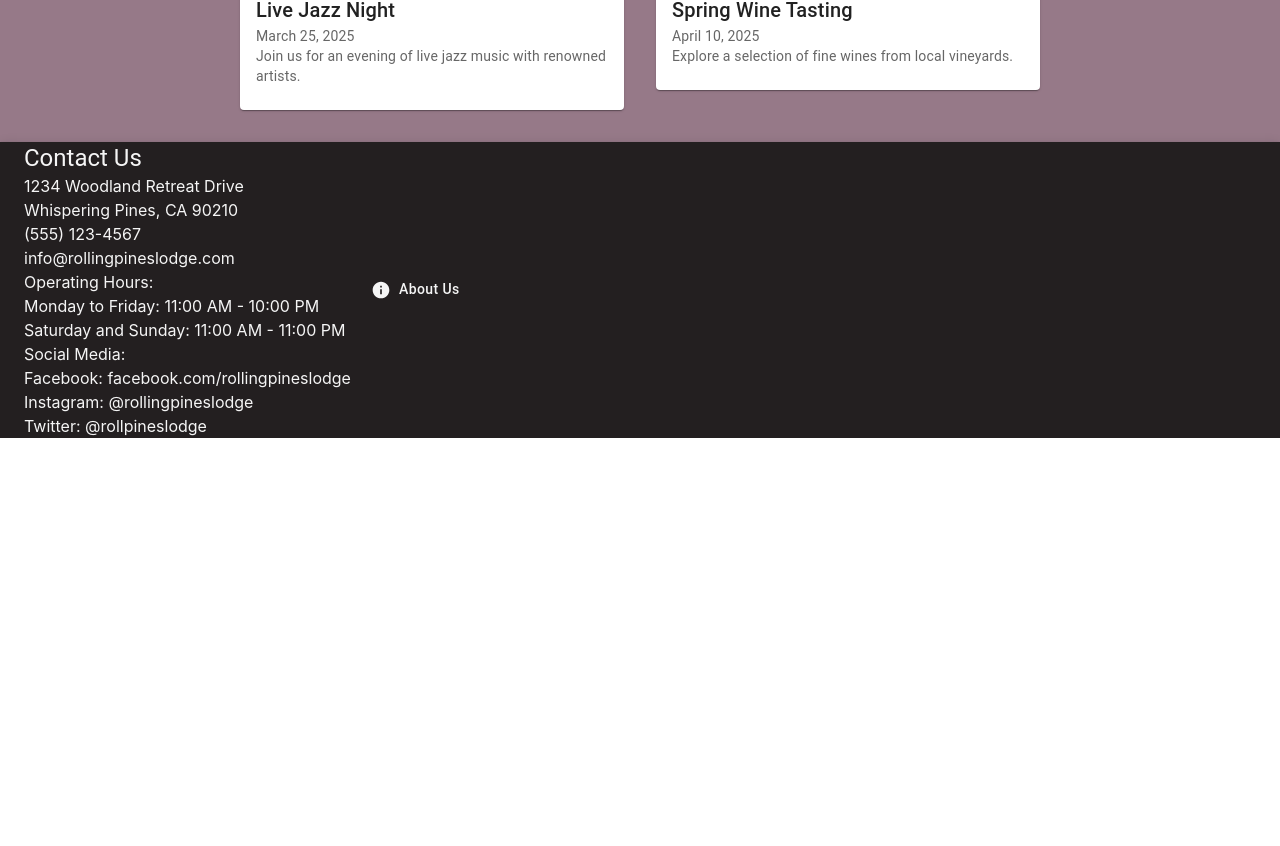
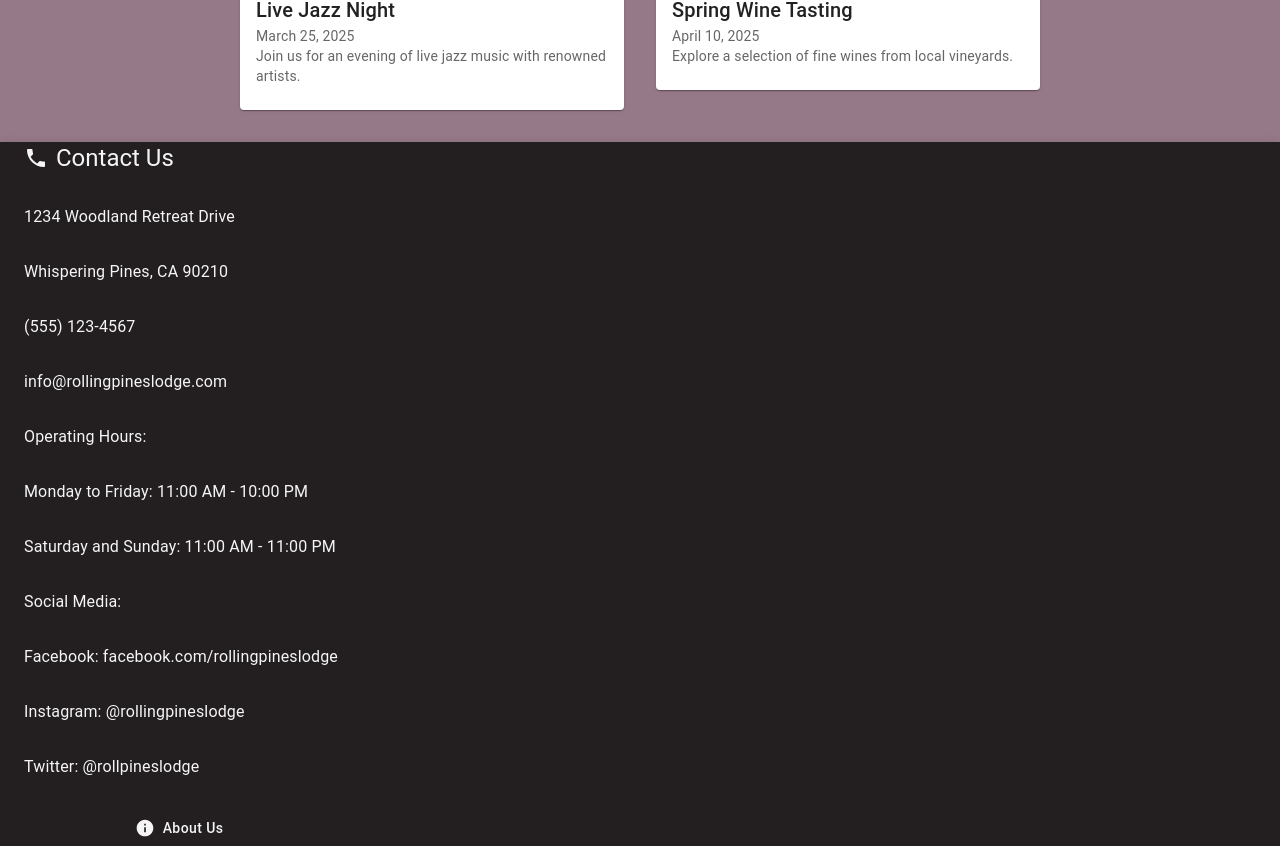
Before and after one commit to Harrison-Holt/rolling-pines-lodge, a React (Vite) app: page / in a window 1280 px wide. Shown: the part 1411-2257 px from the top of the page. Before the commit the page ends 1849 px from the top, so only its background shows below. Built offline with nearby package versions, Linux system fonts and the light colour scheme.

Commit message:
Initial Commit

```diff
--- a/src/frontend/home.jsx
+++ b/src/frontend/home.jsx
@@ -122,57 +122,49 @@ const featuredDishes = [
         <AppBar position="static" sx={{ backgroundColor: '#231F20' }}>
         <Toolbar sx={{ display: 'flex', justifyContent: 'space-between', alignItems: 'center' }}>
           {/* Right Section: Navigation Links and Button */}
-          <Box sx={{ display: 'flex', alignItems: 'center', gap: 2 }}>
-            <Box startIcon={<PhoneIcon />} href="#" sx={{ display: 'flex', flexDirection: 'column', justifyContent: 'space-around', alignContent: 'center', color: '#f5f5f5', textTransform: 'none' }}>
-              <Typography variant="h5" sx={{ mariginTop: '15px'}}>Contact Us</Typography>
-
-              <Typography variant="p" sx={{ mariginTop: '15px'}}>
+          <Box sx={{ display: 'flex', flexDirection: 'column', gap: 2, color: '#f5f5f5' }}>
+      <Box sx={{ display: 'flex', alignItems: 'center', gap: 1 }}>
+        <PhoneIcon />
+        <Typography variant="h5">Contact Us</Typography>
+      </Box>
+      <Typography variant="body1" sx={{ marginTop: '15px' }}>
         1234 Woodland Retreat Drive
       </Typography>
-
-              <Typography variant="p" sx={{ mariginTop: '15px'}}>
+      <Typography variant="body1" sx={{ marginTop: '15px' }}>
         Whispering Pines, CA 90210
       </Typography>
-
-              <Typography variant="p" sx={{ mariginTop: '15px'}}>
+      <Typography variant="body1" sx={{ marginTop: '15px' }}>
         (555) 123-4567
       </Typography>
-
-              <Typography variant="p" sx={{ mariginTop: '15px'}}>
+      <Typography variant="body1" sx={{ marginTop: '15px' }}>
         info@rollingpineslodge.com
       </Typography>
-
-              <Typography variant="p" sx={{ mariginTop: '15px'}}>
+      <Typography variant="body1" sx={{ marginTop: '15px' }}>
         Operating Hours:
       </Typography>
-
-              <Typography variant="p" sx={{ mariginTop: '15px'}}>
+      <Typography variant="body1" sx={{ marginTop: '15px' }}>
         Monday to Friday: 11:00 AM - 10:00 PM
       </Typography>
-
-                <Typography variant="p" sx={{ mariginTop: '15px'}}>
+      <Typography variant="body1" sx={{ marginTop: '15px' }}>
         Saturday and Sunday: 11:00 AM - 11:00 PM
       </Typography>
-
-                <Typography variant="p" sx={{ mariginTop: '15px'}}>
+      <Typography variant="body1" sx={{ marginTop: '15px' }}>
         Social Media:
       </Typography>
-
-                <Typography variant="p" sx={{ mariginTop: '15px'}}>
+      <Typography variant="body1" sx={{ marginTop: '15px' }}>
         Facebook: facebook.com/rollingpineslodge
       </Typography>
-
-                <Typography variant="p" sx={{ mariginTop: '15px'}}>
+      <Typography variant="body1" sx={{ marginTop: '15px' }}>
         Instagram: @rollingpineslodge
       </Typography>
-
-                <Typography variant="p" sx={{ mariginTop: '15px'}}>
-
+      <Typography variant="body1" sx={{ marginTop: '15px' }}>
         Twitter: @rollpineslodge
       </Typography>
-
-            </Box>
-            <Button startIcon={<InfoIcon />} href="#" sx={{ color: '#f5f5f5', textTransform: 'none' }}>
+      <Button
+        startIcon={<InfoIcon />}
+        href="#"
+        sx={{ color: '#f5f5f5', textTransform: 'none', marginTop: '15px' }}
+      >
         About Us
       </Button>
     </Box>
```
Lines whose indentation alone changed are shown as unchanged.
